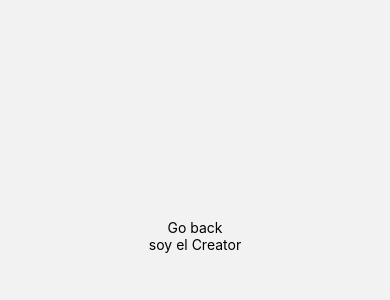
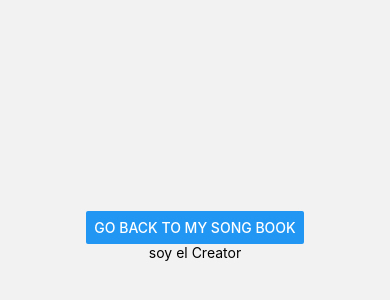
Before and after one commit to santiserena/SongBookApp, a React Native app: screen /Creator in a window 390 px wide. Shown: the part 186-486 px from the top of the page. Built offline with nearby package versions, Linux system fonts and the light colour scheme.

Commit message:
Go back button on Creator component

```diff
--- a/components/Creator/Creator.jsx
+++ b/components/Creator/Creator.jsx
@@ -1,9 +1,12 @@
-import { View, Text } from "react-native-web";
+import { View, Text, Button } from "react-native-web";
 
 export default function Creator() {
   return (
     <View style={{ flex: 1, justifyContent: "center", alignItems: "center" }}>
-      <Text>Go back</Text>
+      <Button
+        onPress={() => navigation.navigate("My Songbook")}
+        title="Go back to my song book"
+      />
       <Text>soy el Creator</Text>
     </View>
   );
--- a/components/MySongBook/MySongBook.jsx
+++ b/components/MySongBook/MySongBook.jsx
@@ -1,5 +1,4 @@
-import { View, Text, TextInput } from "react-native";
-import { Button } from "react-native-web";
+import { View, Text, TextInput, Button } from "react-native";
 import { useState } from "react";
 
 export default function MySongBook({ navigation }) {
```
